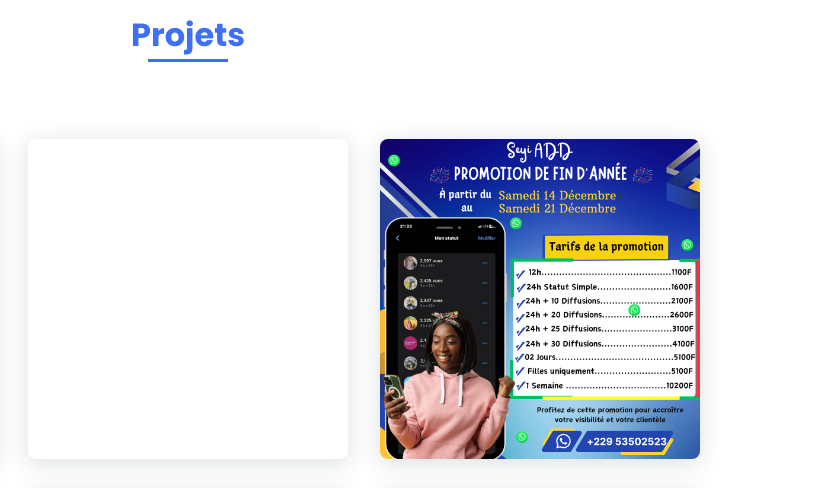
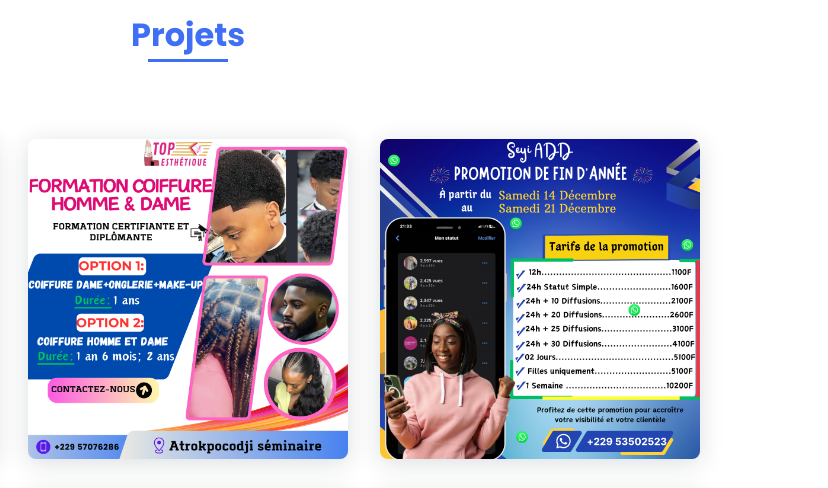
Before and after one commit to elielfresnel/GRAPHIST_DESIGNER_PORTOFOLIO, a plain HTML site: page index.html in a window 1280 px wide. Shown: the part 2020-2508 px from the top of the page, 452-1280 px from the left. Drawn offline with nearby package versions, Linux system fonts and the light colour scheme; grey boxes are pictures that could not be loaded.

Commit message:
Update index.html

```diff
--- a/index.html
+++ b/index.html
@@ -147,7 +147,7 @@
                         <img src="assets/img/Red and White Modern Scholarship Program Instagram Post Video TOP ESTH.png" alt="">
                     </a>
                     <a href="" class="work__img">
-                        <img src="assets/nouveau2.png" alt="">
+                        <img src="assets/img/nouveau2.png" alt="">
                     </a>
                     <a href="" class="work__img">
                         <img src="assets/img/nouveau3.png" alt="">
```
